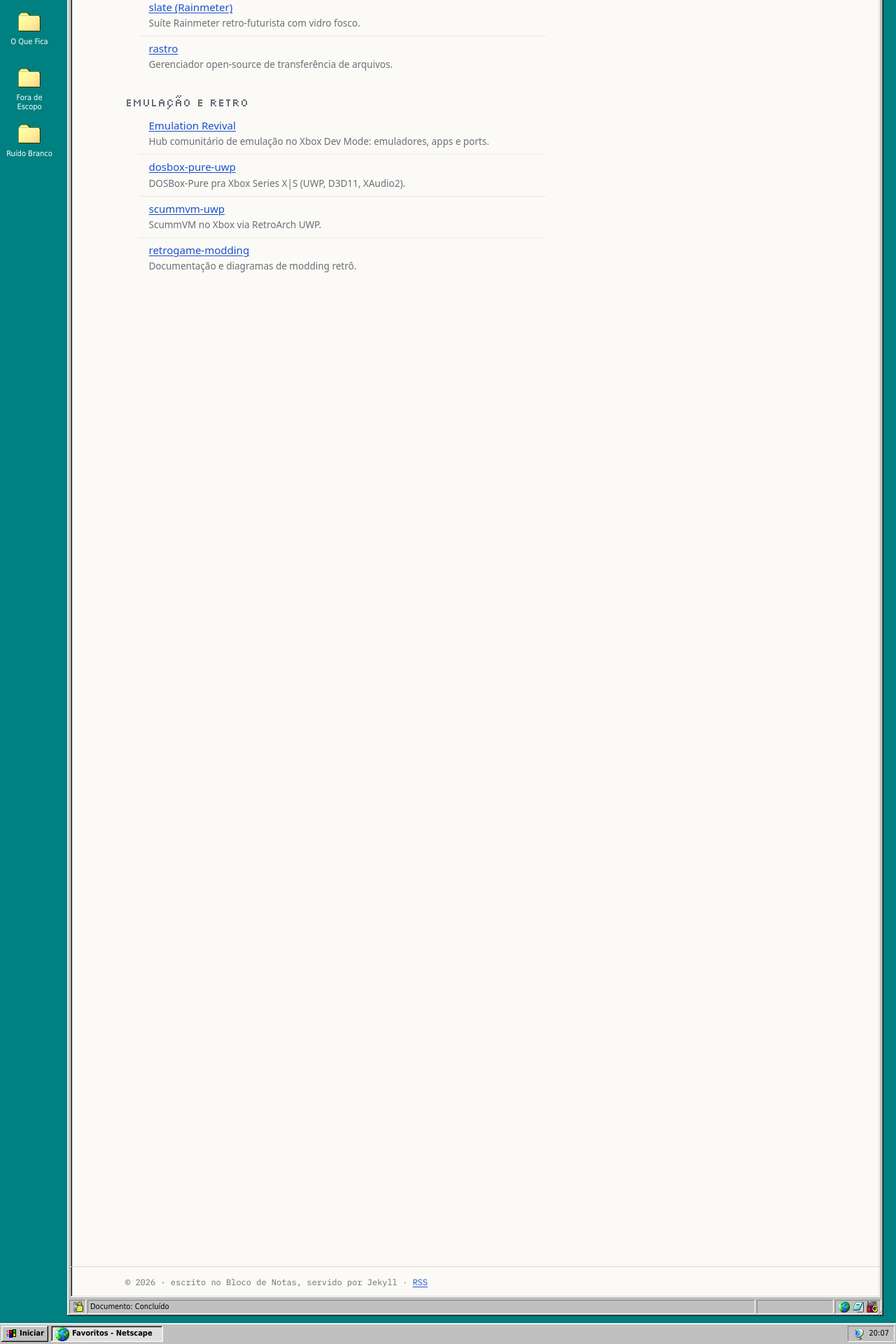
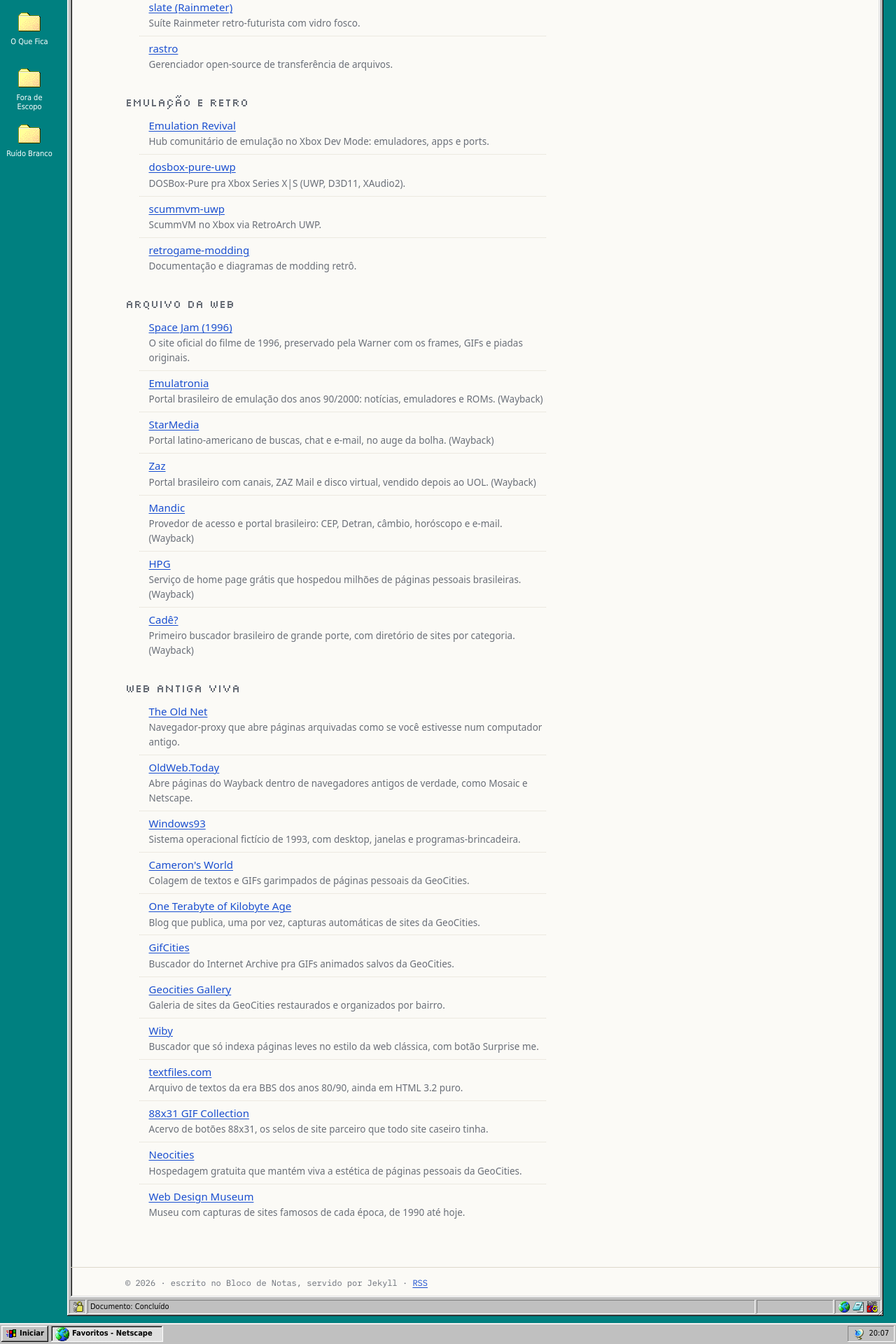
Before and after one commit to marcelofrau/sinal-e-ruido, a Jekyll site: the page built from _pages/favoritos.md, in a window 1280 px wide. Shown: the part 953-2873 px from the top of the page at 70% size. Built offline with Jekyll 4.4.1, drawn with Linux system fonts in a browser that asks for light colours.

Commit message:
feat: grupos Arquivo da web e Web antiga viva nos Favoritos
Wayback: Emulatronia 2005, StarMedia 2000, Zaz 1999, Mandic 1999, HPG, Cade
Live: Space Jam 1996, The Old Net, OldWeb.Today, Windows93, Cameron's World,
One Terabyte of Kilobyte Age, GifCities, Geocities Gallery, Wiby, textfiles,
88x31, Neocities, Web Design Museum (todos verificados por fetch)

```diff
--- a/_data/bookmarks.yml
+++ b/_data/bookmarks.yml
@@ -49,3 +49,64 @@
     - title: retrogame-modding
       url: https://github.com/marcelofrau/retrogame-modding
       desc: "Documentação e diagramas de modding retrô."
+- group: Arquivo da web
+  links:
+    - title: Space Jam (1996)
+      url: https://www.spacejam.com/1996/
+      desc: "O site oficial do filme de 1996, preservado pela Warner com os frames, GIFs e piadas originais."
+    - title: Emulatronia
+      url: https://web.archive.org/web/20050124063741/http://emulatronia.com.br/
+      desc: "Portal brasileiro de emulação dos anos 90/2000: notícias, emuladores e ROMs. (Wayback)"
+    - title: StarMedia
+      url: https://web.archive.org/web/20001018112305/http://www1.starmedia.com/
+      desc: "Portal latino-americano de buscas, chat e e-mail, no auge da bolha. (Wayback)"
+    - title: Zaz
+      url: https://web.archive.org/web/19991115160032/http://zaz.com.br/
+      desc: "Portal brasileiro com canais, ZAZ Mail e disco virtual, vendido depois ao UOL. (Wayback)"
+    - title: Mandic
+      url: https://web.archive.org/web/19990427181413/http://www.mandic.com.br/index2.shtml
+      desc: "Provedor de acesso e portal brasileiro: CEP, Detran, câmbio, horóscopo e e-mail. (Wayback)"
+    - title: HPG
+      url: https://web.archive.org/web/20000407212320/http://www.hpg.com.br/
+      desc: "Serviço de home page grátis que hospedou milhões de páginas pessoais brasileiras. (Wayback)"
+    - title: Cadê?
+      url: https://web.archive.org/web/19991118051719/http://cade.com.br/
+      desc: "Primeiro buscador brasileiro de grande porte, com diretório de sites por categoria. (Wayback)"
+- group: Web antiga viva
+  links:
+    - title: The Old Net
+      url: https://theoldnet.com
+      desc: "Navegador-proxy que abre páginas arquivadas como se você estivesse num computador antigo."
+    - title: OldWeb.Today
+      url: https://oldweb.today
+      desc: "Abre páginas do Wayback dentro de navegadores antigos de verdade, como Mosaic e Netscape."
+    - title: Windows93
+      url: https://windows93.net
+      desc: "Sistema operacional fictício de 1993, com desktop, janelas e programas-brincadeira."
+    - title: Cameron's World
+      url: https://www.cameronsworld.net
+      desc: "Colagem de textos e GIFs garimpados de páginas pessoais da GeoCities."
+    - title: One Terabyte of Kilobyte Age
+      url: https://blog.geocities.institute
+      desc: "Blog que publica, uma por vez, capturas automáticas de sites da GeoCities."
+    - title: GifCities
+      url: https://gifcities.org
+      desc: "Buscador do Internet Archive pra GIFs animados salvos da GeoCities."
+    - title: Geocities Gallery
+      url: https://geocities.restorativland.org
+      desc: "Galeria de sites da GeoCities restaurados e organizados por bairro."
+    - title: Wiby
+      url: https://wiby.me
+      desc: "Buscador que só indexa páginas leves no estilo da web clássica, com botão Surprise me."
+    - title: textfiles.com
+      url: http://textfiles.com
+      desc: "Arquivo de textos da era BBS dos anos 80/90, ainda em HTML 3.2 puro."
+    - title: 88x31 GIF Collection
+      url: https://cyber.dabamos.de/88x31/
+      desc: "Acervo de botões 88x31, os selos de site parceiro que todo site caseiro tinha."
+    - title: Neocities
+      url: https://neocities.org
+      desc: "Hospedagem gratuita que mantém viva a estética de páginas pessoais da GeoCities."
+    - title: Web Design Museum
+      url: https://www.webdesignmuseum.org
+      desc: "Museu com capturas de sites famosos de cada época, de 1990 até hoje."
```
